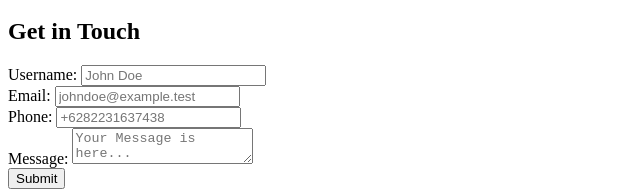
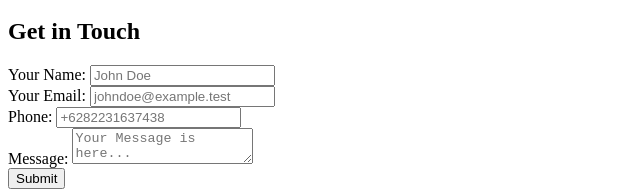
Before and after one commit to freeluncher/Learning-HTML, a plain HTML site: page basic-html-webpage/contact.html in a window 1280 px wide. Shown: the part 154-345 px from the top of the page, without its empty margins (0-640 px from the left). Drawn offline with Linux system fonts and the light colour scheme.

Commit message:
change id for input from #username to #yourname

```diff
--- a/basic-html-webpage/contact.html
+++ b/basic-html-webpage/contact.html
@@ -26,11 +26,11 @@
         <form action="homepage.html" method="post">
             <h2>Get in Touch</h2>
             <div class="input-element">
-                <label for="username">Username: </label>
-                <input type="text" name="username" id="username" placeholder="John Doe" />
+                <label for="yourname">Your Name: </label>
+                <input type="text" name="yourname" id="yourname" placeholder="John Doe" />
             </div>
             <div class="input-element">
-                <label for="email">Email: </label>
+                <label for="email">Your Email: </label>
                 <input type="email" name="email" id="email" placeholder="johndoe@example.test" />
             </div>
             <div class="input-element">
```
